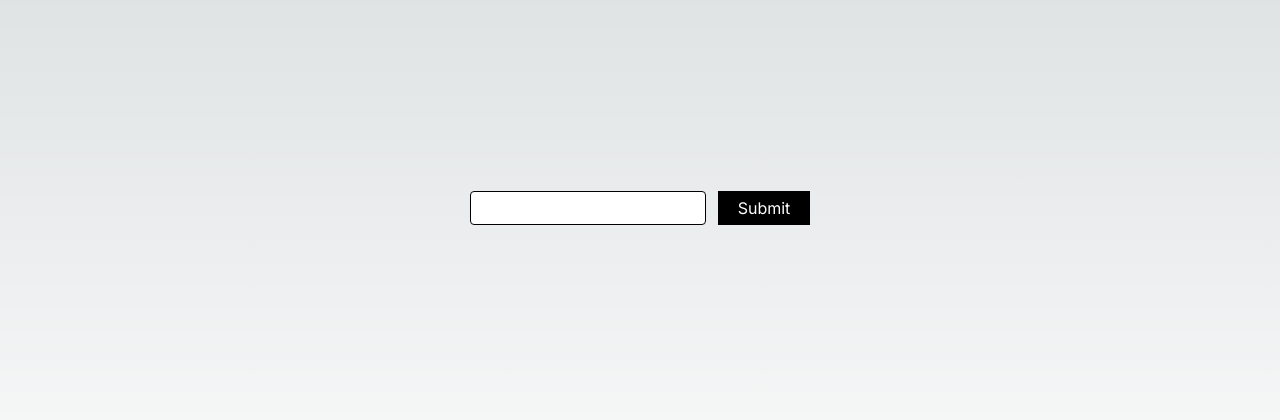
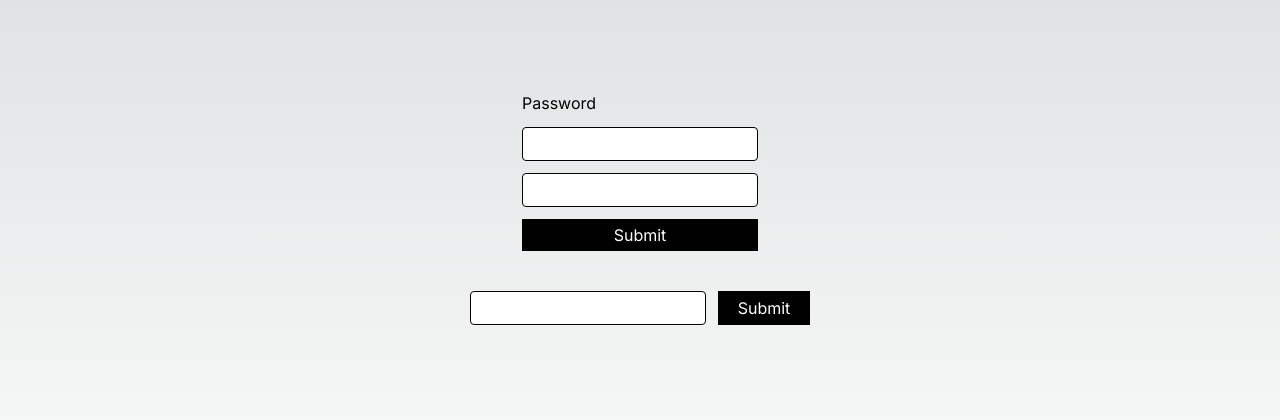
Before and after one commit to jasjuslover/todo-reducer, a Next.js app: page / in a window 1280 px wide. Shown: the part 184-604 px from the top of the page. Built offline with nearby package versions, Linux system fonts and the light colour scheme.

Commit message:
feat: yup basic

```diff
--- a/app/page.tsx
+++ b/app/page.tsx
@@ -1,11 +1,13 @@
 "use client";
 
+import PasswordForm from "@/components/PasswordForm";
 import TodoForm from "@/components/TodoForm";
 import TodoList from "@/components/TodoList";
 
 function Home() {
   return (
     <div className="w-screen h-screen flex flex-col justify-center items-center">
+      <PasswordForm />
       <TodoForm />
       <TodoList />
     </div>
--- /dev/null
+++ b/components/PasswordForm.tsx
@@ -0,0 +1,54 @@
+import { yupResolver } from "@hookform/resolvers/yup";
+import { useForm } from "react-hook-form";
+import * as yup from "yup";
+
+const passwordSchema = yup.object({
+  password: yup.string().required("Passwordnya wajib diisi gais"),
+  confirm_password: yup
+    .string()
+    .required("Confirm passwordnya juga diisi")
+    .oneOf([yup.ref("password")], "Confirm passwordnya gak sama cuy"),
+});
+
+function PasswordForm() {
+  const {
+    register,
+    handleSubmit,
+    formState: { errors },
+  } = useForm({
+    resolver: yupResolver(passwordSchema),
+  });
+
+  function onSubmit(data: any) {
+    console.log({ data });
+  }
+
+  return (
+    <section className="password__form mb-10">
+      <form className="flex flex-col gap-y-3" onSubmit={handleSubmit(onSubmit)}>
+        <p>Password</p>
+        <div>
+          <input
+            {...register("password")}
+            type="password"
+            className="border border-black py-1 rounded"
+          />
+          <p className="text-red-400 text-sm">{errors.password?.message}</p>
+        </div>
+        <div>
+          <input
+            {...register("confirm_password")}
+            type="password"
+            className="border border-black py-1 rounded"
+          />
+          <p className="text-red-400 text-sm">
+            {errors.confirm_password?.message}
+          </p>
+        </div>
+        <button className="bg-black text-white px-5 py-1">Submit</button>
+      </form>
+    </section>
+  );
+}
+
+export default PasswordForm;
--- a/components/TodoForm.tsx
+++ b/components/TodoForm.tsx
@@ -1,12 +1,23 @@
 import { addTodo, setText } from "@/reducer/todoSlice";
 import { RootState } from "@/store";
 import { ITodo } from "@/types/todo";
+import { yupResolver } from "@hookform/resolvers/yup";
 import { FormEvent } from "react";
+import { useForm } from "react-hook-form";
 import { useDispatch, useSelector } from "react-redux";
+import * as yup from "yup";
+
+const todoSchema = yup.object({
+  text: yup.string().required(),
+});
 
 function TodoForm() {
   const { form } = useSelector((state: RootState) => state.todo);
   const dispatch = useDispatch();
+
+  const { register, handleSubmit, reset } = useForm({
+    resolver: yupResolver(todoSchema),
+  });
 
   function onChange(e: FormEvent<HTMLInputElement>) {
     dispatch(setText(e.currentTarget.value));
@@ -19,20 +30,25 @@ function TodoForm() {
     }
   }
 
-  function onSubmit(e: FormEvent) {
-    e.preventDefault();
+  const onSubmit = (data: any) => {
+    const newTodo: ITodo = { text: data.text };
+    dispatch(addTodo(newTodo));
+    reset();
+  };
 
-    handleAddTodo();
-  }
+  //   function onSubmit(e: FormEvent) {
+  //     e.preventDefault();
+
+  //     handleAddTodo();
+  //   }
 
   return (
     <section className="todo__form">
-      <form onSubmit={onSubmit} className="flex gap-x-3">
+      <form className="flex gap-x-3" onSubmit={handleSubmit(onSubmit)}>
         <input
+          {...register("text")}
           type="text"
           className="border border-black py-1 rounded"
-          value={form.text}
-          onChange={onChange}
         />
         <button className="bg-black text-white px-5 py-1">Submit</button>
       </form>
--- a/package.json
+++ b/package.json
@@ -9,11 +9,14 @@
     "lint": "next lint"
   },
   "dependencies": {
+    "@hookform/resolvers": "^3.9.0",
     "@reduxjs/toolkit": "^2.2.6",
     "next": "14.2.5",
     "react": "^18",
     "react-dom": "^18",
-    "react-redux": "^9.1.2"
+    "react-hook-form": "^7.52.1",
+    "react-redux": "^9.1.2",
+    "yup": "^1.4.0"
   },
   "devDependencies": {
     "@types/node": "^20",
```
Also changed, not shown: 1 other file (tests, documents, lock files or other folders).
